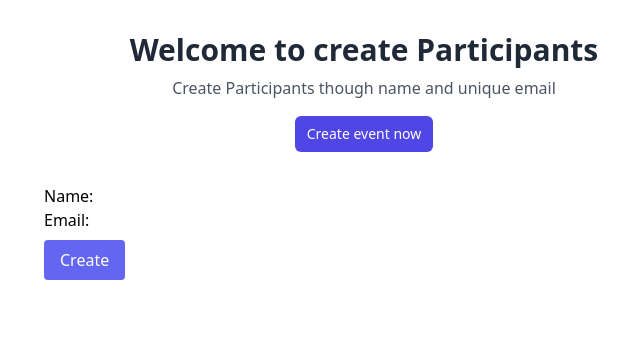
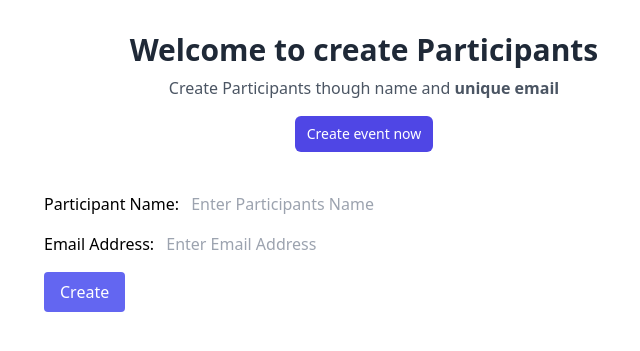
Before and after one commit to Shuvosarker4/event_management, a Django app: page /events/create-participant/ in a window 1280 px wide. Shown: the top 351 px of the page, without its empty margins (276-916 px from the left). Run offline with Django 5.2, Linux system fonts and the light colour scheme.

Commit message:
create more interactive

```diff
--- a/events/forms.py
+++ b/events/forms.py
@@ -5,12 +5,41 @@
     class Meta:
         model = Category
         fields = ['name','description']
+        labels = {
+            'name': 'Event Name',
+            'description': 'Description',
+        }
+        widgets ={
+            'name': forms.TextInput(attrs={
+                'class': 'p-2 border-blue-500 rounded',
+                'placeholder': 'Enter Category Name',
+            }),
+            'description': forms.Textarea(attrs={
+                'class': 'p-2 border-blue-500 rounded',
+                'placeholder': 'Enter Category Description',
+            })
+        }
 
 
 class ParticipantModelForm(forms.ModelForm):
     class Meta:
         model = Participant
         fields = ['name','email']
+        labels = {
+            'name': 'Participant Name',
+            'email': 'Email Address',
+        }
+        widgets ={
+            'name': forms.TextInput(attrs={
+                'class': 'p-2 border-blue-500 rounded',
+                'placeholder': 'Enter Participants Name',
+            }),
+            'email': forms.TextInput(attrs={
+                'class': 'p-2',
+                'placeholder': 'Enter Email Address',
+            })
+        }
+
 
 class EventModelForm(forms.ModelForm):
     class Meta:
--- a/events/templates/create/create_cate.html
+++ b/events/templates/create/create_cate.html
@@ -22,7 +22,7 @@
     <form method="POST">
         {% csrf_token %}
         {{ form.as_p }}
-        <button type="submit" class="bg-indigo-500 text-white px-4 py-2 mt-2 rounded">create</button>
+        <button type="submit" class="bg-indigo-500 text-white px-4 py-2 mt-2 rounded">Submit</button>
     </form>
    </div>
 </body>
--- a/static/css/output.css
+++ b/static/css/output.css
@@ -638,11 +638,6 @@
   margin-right: auto;
 }
 
-.my-4 {
-  margin-top: 1rem;
-  margin-bottom: 1rem;
-}
-
 .-mr-2 {
   margin-right: -0.5rem;
 }
@@ -843,6 +838,12 @@
   margin-bottom: calc(0.25rem * var(--tw-space-y-reverse));
 }
 
+.space-y-4 > :not([hidden]) ~ :not([hidden]) {
+  --tw-space-y-reverse: 0;
+  margin-top: calc(1rem * calc(1 - var(--tw-space-y-reverse)));
+  margin-bottom: calc(1rem * var(--tw-space-y-reverse));
+}
+
 .overflow-hidden {
   overflow: hidden;
 }
@@ -886,6 +887,11 @@
 
 .border-transparent {
   border-color: transparent;
+}
+
+.border-blue-500 {
+  --tw-border-opacity: 1;
+  border-color: rgb(59 130 246 / var(--tw-border-opacity, 1));
 }
 
 .bg-\[\#4F46E5\] {
@@ -936,6 +942,11 @@
 .bg-white {
   --tw-bg-opacity: 1;
   background-color: rgb(255 255 255 / var(--tw-bg-opacity, 1));
+}
+
+.bg-blue-500 {
+  --tw-bg-opacity: 1;
+  background-color: rgb(59 130 246 / var(--tw-bg-opacity, 1));
 }
 
 .object-cover {
@@ -1067,6 +1078,10 @@
   font-weight: 700;
 }
 
+.font-extrabold {
+  font-weight: 800;
+}
+
 .font-medium {
   font-weight: 500;
 }
@@ -1122,6 +1137,11 @@
 .text-indigo-400 {
   --tw-text-opacity: 1;
   color: rgb(129 140 248 / var(--tw-text-opacity, 1));
+}
+
+.text-indigo-500 {
+  --tw-text-opacity: 1;
+  color: rgb(99 102 241 / var(--tw-text-opacity, 1));
 }
 
 .text-red-500 {
@@ -1220,6 +1240,11 @@
 .hover\:bg-indigo-700:hover {
   --tw-bg-opacity: 1;
   background-color: rgb(67 56 202 / var(--tw-bg-opacity, 1));
+}
+
+.hover\:bg-blue-700:hover {
+  --tw-bg-opacity: 1;
+  background-color: rgb(29 78 216 / var(--tw-bg-opacity, 1));
 }
 
 .hover\:text-\[\#4F46E5\]:hover {
```
